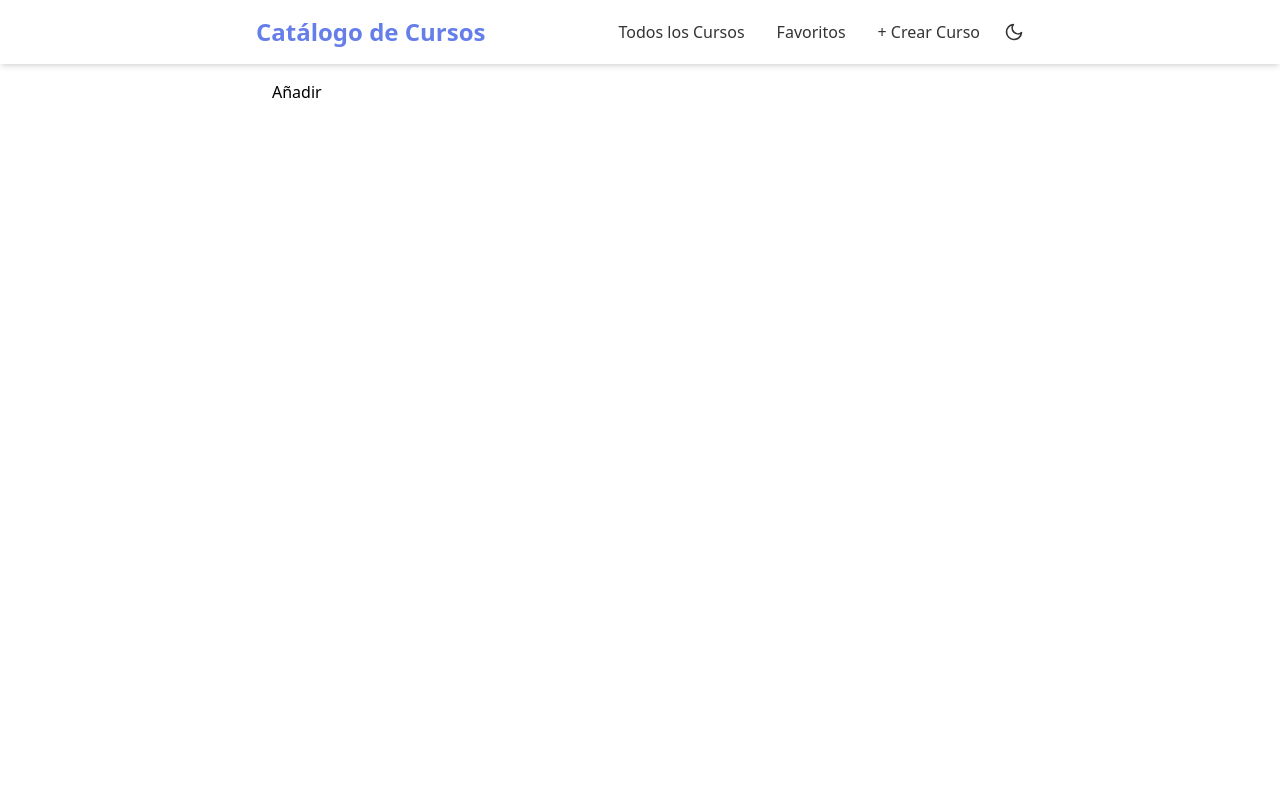
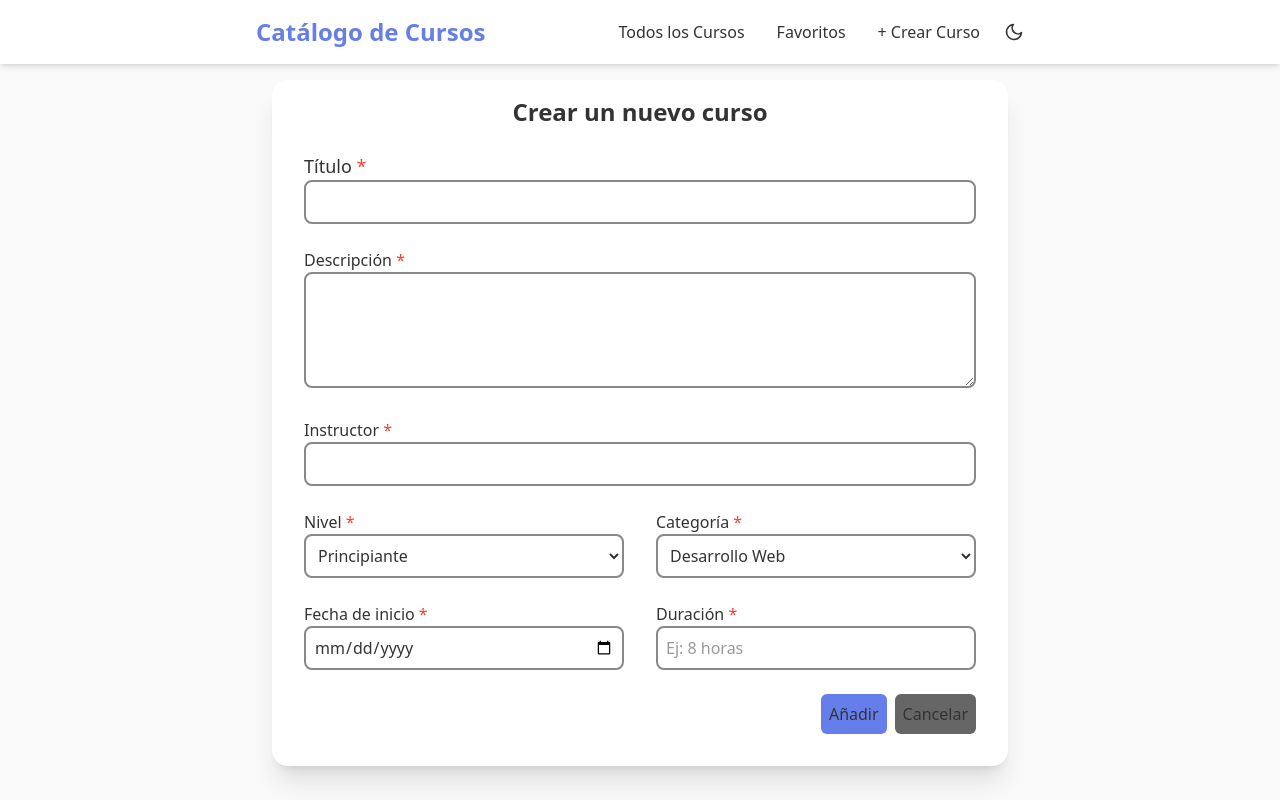
Before and after one commit to LangelXoBl/course-catalog, a React (Vite) app: page /create in a window 1280 px wide. Built offline with nearby package versions, Linux system fonts and the light colour scheme.

Commit message:
add create form with validations

```diff
--- a/src/components/CourseCard.tsx
+++ b/src/components/CourseCard.tsx
@@ -31,7 +31,7 @@ export const CourseCard = ({ Course }: Props) => {
         </div>
         <FavoriteToggle isFavorite={isFavorite} onClick={() => toggleFavorite(Course.id)} />
       </div>
-      <div className="flex items-center gap-2">
+      <div className="flex flex-wrap gap-2">
         <span className="border border-tertiary text-sm px-2 py-1 rounded-md">
           {getCategoryLabel(Course.category)}
         </span>
--- /dev/null
+++ b/src/components/CourseForm.tsx
@@ -0,0 +1,211 @@
+import { useState, type FormEvent } from 'react';
+import { useNavigate } from 'react-router';
+import type { CourseFormData, CourseLevel, CourseCategory } from '../types/Course';
+
+interface Props {
+  initialData?: CourseFormData;
+  onSubmit: (data: CourseFormData) => void;
+  submitButtonText: string;
+}
+
+const defaultFormData: CourseFormData = {
+  title: '',
+  description: '',
+  instructor: '',
+  level: 'beginner',
+  category: 'web_development',
+  start_date: '',
+  duration: '',
+};
+
+export const CourseForm = ({
+  initialData = defaultFormData,
+  onSubmit,
+  submitButtonText,
+}: Props) => {
+  const navigate = useNavigate();
+  const [formData, setFormData] = useState<CourseFormData>(initialData);
+  const [errors, setErrors] = useState<Partial<Record<keyof CourseFormData, string>>>({});
+
+  const validateForm = (): boolean => {
+    const newErrors: Partial<Record<keyof CourseFormData, string>> = {};
+
+    if (formData.title.trim().length < 3) {
+      newErrors.title = 'El título debe tener al menos 3 caracteres';
+    }
+
+    if (formData.description.trim().length < 10) {
+      newErrors.description = 'La descripción debe tener al menos 10 caracteres';
+    }
+
+    if (!formData.instructor.trim()) {
+      newErrors.instructor = 'El instructor es requerido';
+    }
+
+    if (!formData.start_date) {
+      newErrors.start_date = 'La fecha de inicio es requerida';
+    }
+
+    if (!formData.duration.trim()) {
+      newErrors.duration = 'La duración es requerida';
+    }
+
+    setErrors(newErrors);
+    return Object.keys(newErrors).length === 0;
+  };
+
+  const handleSubmit = (e: FormEvent) => {
+    e.preventDefault();
+
+    if (validateForm()) {
+      onSubmit(formData);
+      navigate('/');
+    }
+  };
+
+  const handleChange = (field: keyof CourseFormData, value: string) => {
+    setFormData({ ...formData, [field]: value });
+    if (errors[field]) {
+      setErrors({ ...errors, [field]: undefined });
+    }
+  };
+
+  return (
+    <form onSubmit={handleSubmit} className="w-full flex flex-col gap-6 p-4">
+      <div>
+        <label className="block text-lg" htmlFor="title">
+          Título <span className="text-danger">*</span>
+        </label>
+        <input
+          className={`w-full p-2 border-2 rounded-lg ${
+            errors.title ? 'border-danger' : ' border-tertiary'
+          }`}
+          type="text"
+          id="title"
+          value={formData.title}
+          onChange={(e) => handleChange('title', e.target.value)}
+        />
+        {errors.title && <span className="text-danger">{errors.title}</span>}
+      </div>
+
+      <div>
+        <label htmlFor="description">
+          Descripción <span className="text-danger">*</span>
+        </label>
+        <textarea
+          className={`w-full p-2 border-2 rounded-lg ${
+            errors.description ? 'border-danger' : ' border-tertiary'
+          }`}
+          id="description"
+          value={formData.description}
+          onChange={(e) => handleChange('description', e.target.value)}
+          rows={4}
+        />
+        {errors.description && <span className="text-danger">{errors.description}</span>}
+      </div>
+
+      <div>
+        <label htmlFor="instructor">
+          Instructor <span className="text-danger">*</span>
+        </label>
+        <input
+          className={`w-full p-2 border-2 rounded-lg ${
+            errors.instructor ? 'border-danger' : ' border-tertiary'
+          }`}
+          type="text"
+          id="instructor"
+          value={formData.instructor}
+          onChange={(e) => handleChange('instructor', e.target.value)}
+        />
+        {errors.instructor && <span className="text-danger">{errors.instructor}</span>}
+      </div>
+
+      <div className="flex justify-between gap-8">
+        <div className="w-full">
+          <label htmlFor="level">
+            Nivel <span className="text-danger">*</span>
+          </label>
+          <select
+            className="w-full p-2 border-2 border-tertiary rounded-lg bg-surface"
+            id="level"
+            value={formData.level}
+            onChange={(e) => handleChange('level', e.target.value as CourseLevel)}
+          >
+            <option value="beginner">Principiante</option>
+            <option value="intermediate">Intermedio</option>
+            <option value="advanced">Avanzado</option>
+          </select>
+        </div>
+
+        <div className="w-full">
+          <label htmlFor="category">
+            Categoría <span className="text-danger">*</span>
+          </label>
+          <select
+            className="w-full p-2 border-2 border-tertiary rounded-lg bg-surface"
+            id="category"
+            value={formData.category}
+            onChange={(e) => handleChange('category', e.target.value as CourseCategory)}
+          >
+            <option value="web_development">Desarrollo Web</option>
+            <option value="mobile_development">Desarrollo Móvil</option>
+            <option value="data_science">Ciencia de Datos</option>
+            <option value="design">Diseño</option>
+            <option value="business">Negocios</option>
+          </select>
+        </div>
+      </div>
+
+      <div className="flex justify-between gap-8">
+        <div className="w-full">
+          <label htmlFor="start_date">
+            Fecha de inicio <span className="text-danger">*</span>
+          </label>
+          <input
+            className={`w-full p-2 border-2 rounded-lg ${
+              errors.start_date ? 'border-danger' : ' border-tertiary'
+            }`}
+            type="date"
+            id="start_date"
+            value={formData.start_date}
+            onChange={(e) => handleChange('start_date', e.target.value)}
+          />
+          {errors.start_date && <span className="text-danger">{errors.start_date}</span>}
+        </div>
+
+        <div className="w-full">
+          <label htmlFor="duration">
+            Duración <span className="text-danger">*</span>
+          </label>
+          <input
+            className={`w-full p-2 border-2 rounded-lg ${
+              errors.duration ? 'border-danger' : ' border-tertiary'
+            }`}
+            type="text"
+            id="duration"
+            placeholder="Ej: 8 horas"
+            value={formData.duration}
+            onChange={(e) => handleChange('duration', e.target.value)}
+          />
+          {errors.duration && <span className="text-danger">{errors.duration}</span>}
+        </div>
+      </div>
+
+      <div className="flex justify-end gap-2">
+        <button
+          className="p-2 rounded-md font-medium bg-primary hover:bg-primary/10 hover:text-primary"
+          type="submit"
+        >
+          {submitButtonText}
+        </button>
+        <button
+          className="p-2 rounded-md font-medium bg-muted hover:bg-muted/10 hover:text-muted"
+          type="button"
+          onClick={() => navigate('/')}
+        >
+          Cancelar
+        </button>
+      </div>
+    </form>
+  );
+};
--- a/src/components/Layout.tsx
+++ b/src/components/Layout.tsx
@@ -6,7 +6,7 @@ interface Props {
 }
 export const Layout = ({ children }: Props) => {
   return (
-    <div className="min-h-dvh mx-auto bg-surface">
+    <div className="min-h-dvh mx-auto bg-background">
       <Navbar />
       <main className="w-3/5 mx-auto p-4">{children}</main>
     </div>
--- a/src/pages/Create.tsx
+++ b/src/pages/Create.tsx
@@ -1,18 +1,16 @@
+import { CourseForm } from '../components/CourseForm';
 import { useCourses } from '../hooks/useCourses';
+import type { CourseFormData } from '../types/Course';
 
 export const Create = () => {
   const { addCourse } = useCourses();
-  const handleAddCourse = () => {
-    addCourse({
-      title: 'React desde 0',
-      description:
-        'En este modulo aprenderás los fundamentos de React, incluyendo componentes, hooks, y manejo de estado.',
-      instructor: 'Ana García',
-      level: 'principiante',
-      category: 'web_development',
-      start_date: '2025-01-15',
-      duration: '8 horas',
-    });
-  };
-  return <button onClick={handleAddCourse}>Añadir</button>;
+
+  const handleAddCourse = (payload: CourseFormData) => addCourse(payload);
+
+  return (
+    <section className="flex flex-col items-center gap-2 p-4 bg-surface text-content shadow-xl rounded-2xl">
+      <h1 className="text-2xl font-bold">Crear un nuevo curso</h1>
+      <CourseForm onSubmit={handleAddCourse} submitButtonText="Añadir" />
+    </section>
+  );
 };
--- a/src/pages/Home.tsx
+++ b/src/pages/Home.tsx
@@ -7,7 +7,7 @@ export const Home = () => {
   return (
     <div className="grid grid-cols-2 gap-4">
       {courses.map((course) => {
-        return <CourseCard Course={course} />;
+        return <CourseCard key={course.id} Course={course} />;
       })}
     </div>
   );
```
